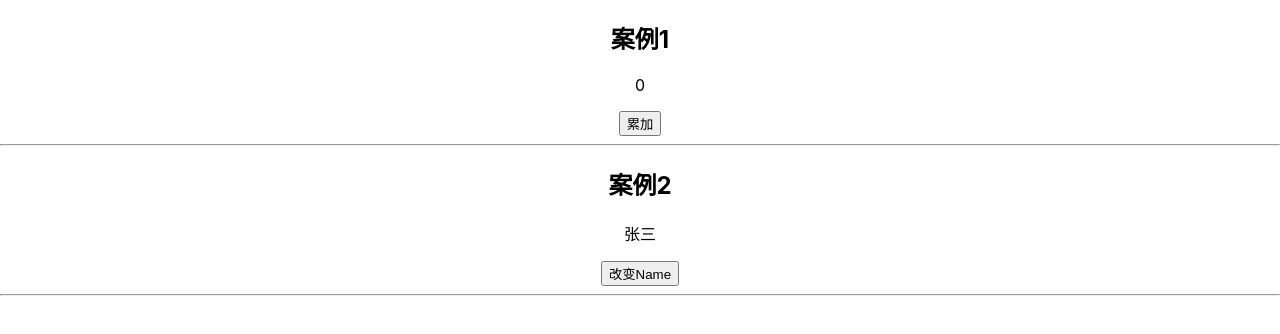
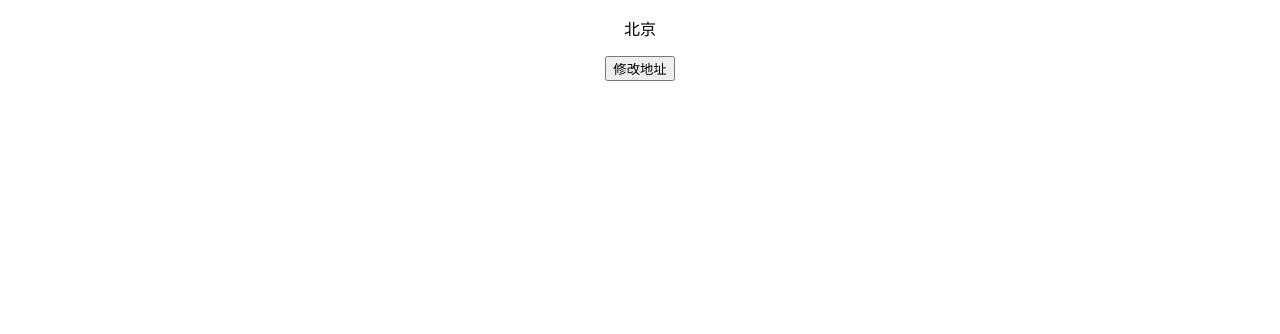
Before and after one commit to gzg1500521074/react-hooks-from-zero-to-one, a React (Create React App) app: page / in a window 1280 px wide. Shown: the top 334 px of the page. Built offline with nearby package versions, Linux system fonts and the light colour scheme.

Commit message:
增加useContext案例

```diff
--- a/src/App.js
+++ b/src/App.js
@@ -1,19 +1,23 @@
 import './App.css'
-import React, { useState } from 'react'
-import Counter from './components/Counter'
+import React from 'react'
 import Son from './components/Son'
+import { AppContext } from './utils/context'
 
 function App() {
-  const [name, setName] = useState('张三')
+  const [adress, setAddress] = React.useState('北京')
   return (
-    <div className="App">
-      <h2>案例1</h2>
-      <Counter />
-      <hr />
-      <h2>案例2</h2>
-      <Son name={name} setName={setName} />
-      <hr />
-    </div>
+    <AppContext.Provider value={{ address: adress }}>
+      <div className="App">
+        <Son />
+        <button
+          onClick={() => {
+            setAddress('上海市')
+          }}
+        >
+          修改地址
+        </button>
+      </div>
+    </AppContext.Provider>
   )
 }
 
--- a/src/components/Counter.js
+++ /dev/null
@@ -1,17 +0,0 @@
-import React from 'react'
-
-// 函数组件实现计数器案例
-const Counter = () => {
-  const [count, setCount] = React.useState(0)
-  const addcount = () => {
-    setCount(count + 1)
-  }
-
-  return (
-    <>
-      <p>{count}</p>
-      <button onClick={addcount}>累加</button>
-    </>
-  )
-}
-export default Counter
--- /dev/null
+++ b/src/components/Grandson.js
@@ -0,0 +1,14 @@
+import React, { useContext } from 'react'
+import { AppContext } from '../utils/context'
+
+// 孙子组件
+const Grandson = (props) => {
+  const { address } = useContext(AppContext)
+
+  return (
+    <>
+      <p>{address}</p>
+    </>
+  )
+}
+export default Grandson
--- a/src/components/Son.js
+++ b/src/components/Son.js
@@ -1,16 +1,11 @@
 import React from 'react'
+import Grandson from './Grandson'
 
-// 子组件：父组件将 state, setState 通过 props 传递进子组件，然后由子组件进行调用
+// 子组件
 const Son = (props) => {
-  const { name, setName } = props
-  const addcount = () => {
-    setName('李四')
-  }
-
   return (
     <>
-      <p>{name}</p>
-      <button onClick={addcount}>改变Name</button>
+      <Grandson></Grandson>
     </>
   )
 }
--- /dev/null
+++ b/src/utils/context.js
@@ -0,0 +1,3 @@
+import { createContext } from 'react'
+
+export const AppContext = createContext({})
```
